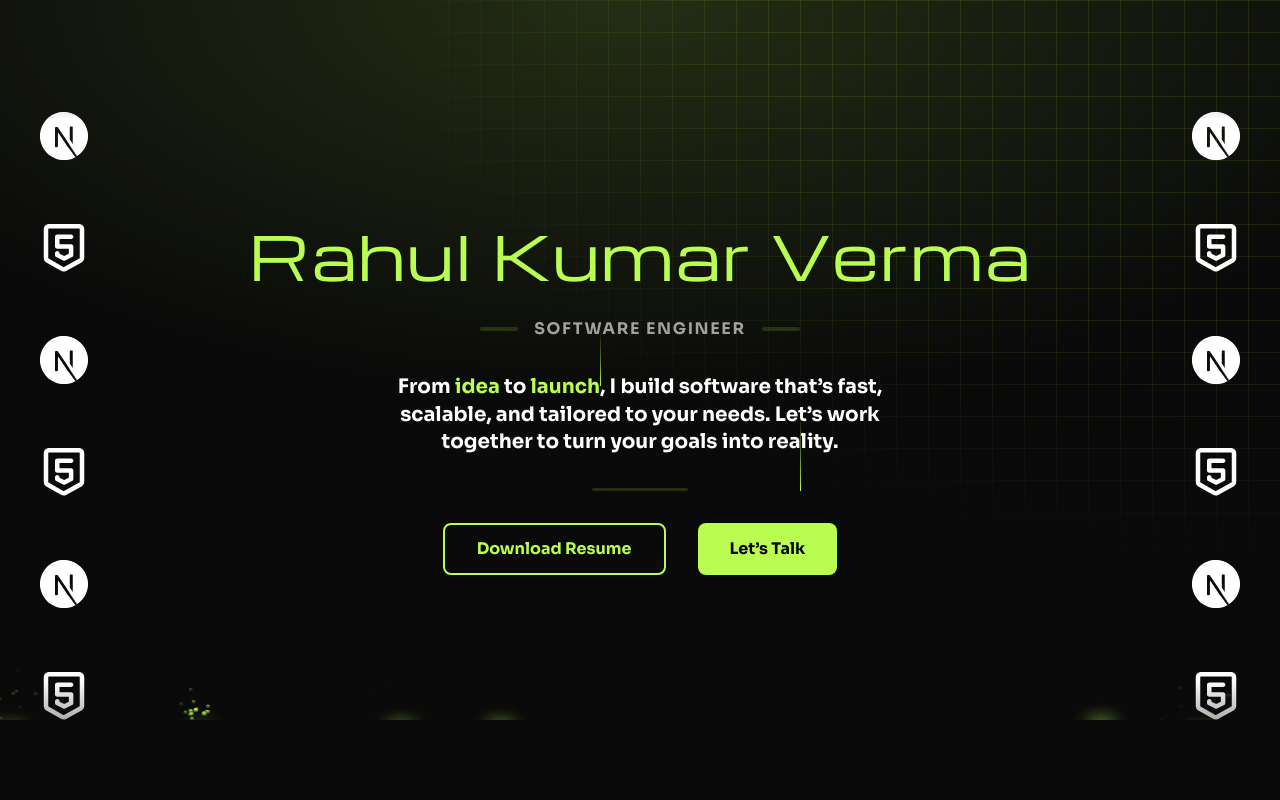
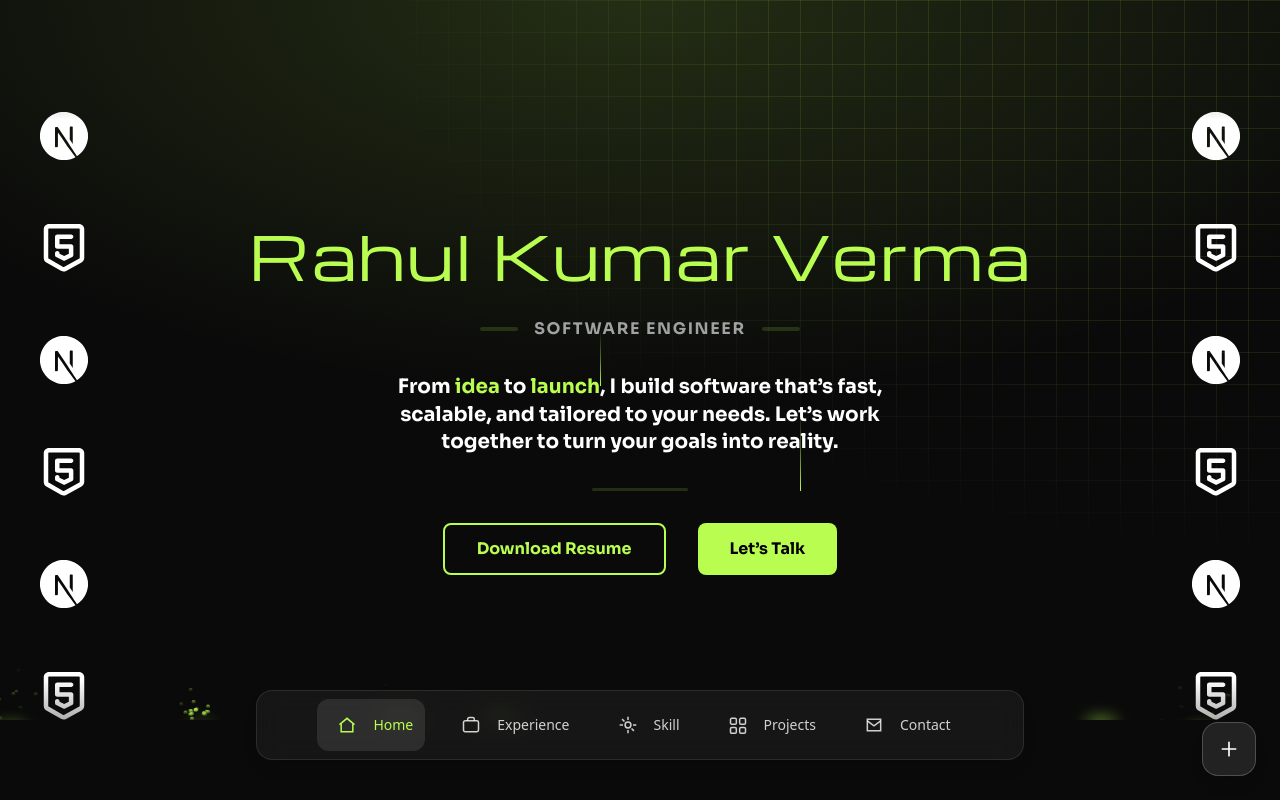
Before and after one commit to devrahuljourney/Portfolio, a Next.js app: page / in a window 1280 px wide. Built offline with nearby package versions, Linux system fonts and the light colour scheme.

Commit message:
add : navbar

```diff
--- a/src/app/layout.js
+++ b/src/app/layout.js
@@ -1,5 +1,7 @@
 import { Geist, Geist_Mono } from "next/font/google";
 import "./globals.css";
+import NavBar from "@/components/NavigationBar/NavBar";
+import SocialMenu from "@/components/NavigationBar/SocialMenu";
 
 
 
@@ -8,8 +10,15 @@ export default function RootLayout({ children }) {
     <html lang="en">
       <body
 
+
+
       >
+      <div className=" w-full md:w-[60%] flex justify-center items-center z-[30] bottom-10  left-[20%] absolute " >
+        <NavBar/>
+        <SocialMenu/>
+      </div>
         {children}
+
       </body>
     </html>
   );
--- a/src/app/page.js
+++ b/src/app/page.js
@@ -31,7 +31,7 @@ export default function Home() {
 
       {/* Scrollable Sections */}
       <div className="relative z-20 w-full h-full overflow-y-auto snap-y snap-mandatory">
-        <section className="h-screen snap-start flex items-center justify-center">
+        <section id="home" className="h-screen snap-start flex items-center justify-center">
           <Hero />
         </section>
 
--- a/src/components/Experience.jsx
+++ b/src/components/Experience.jsx
@@ -29,7 +29,7 @@ export default function Experience() {
   ];
 
   return (
-    <section className="py-20 relative">
+    <section id="experience" className="py-20 relative">
       <h2 className="text-primary font-heading text-2xl sm:text-3xl md:text-5xl mb-[5%] tracking-wide text-center text-[#B9FD50]">
         Work Experience
       </h2>
--- a/src/components/Hero.jsx
+++ b/src/components/Hero.jsx
@@ -6,9 +6,9 @@ import SideScrollBar from "./Hero/SideScrollBar";
 
 export default function Hero() {
   return (
-<BackgroundBeamsWithCollision className="bg-transparent w-full flex h-[99vh] items-center">
+<BackgroundBeamsWithCollision  className="bg-transparent w-full flex h-[99vh] items-center">
   {/* Left sidebar */}
-  <div className="hidden sm:flex w-[10%] justify-center">
+  <div  className="hidden sm:flex w-[10%] justify-center">
     <SideScrollBar />
   </div>
 
--- /dev/null
+++ b/src/components/NavigationBar/NavBar.jsx
@@ -0,0 +1,135 @@
+"use client";
+import React, { useState, useEffect } from "react";
+
+const items = [
+  {
+    key: "home",
+    label: "Home",
+    href: "#home",
+    svg: (
+      <svg viewBox="0 0 24 24" className="h-5 w-5" fill="none" stroke="currentColor" strokeWidth="1.8">
+        <path d="M3 11.5L12 4l9 7.5" />
+        <path d="M5 10.5V20h14v-9.5" />
+      </svg>
+    ),
+  },
+  {
+    key: "experience",
+    label: "Experience",
+    href: "#experience",
+    svg: (
+      <svg viewBox="0 0 24 24" className="h-5 w-5" fill="none" stroke="currentColor" strokeWidth="1.8">
+        <rect x="3" y="7" width="18" height="13" rx="2" />
+        <path d="M8 7V5a2 2 0 0 1 2-2h4a2 2 0 0 1 2 2v2" />
+      </svg>
+    ),
+  },
+  {
+    key: "skill",
+    label: "Skill",
+    href: "#skills",
+    svg: (
+      <svg viewBox="0 0 24 24" className="h-5 w-5" fill="none" stroke="currentColor" strokeWidth="1.8">
+        <path d="M12 2v4" />
+        <path d="M12 18v4" />
+        <path d="M4.93 4.93l2.83 2.83" />
+        <path d="M16.24 16.24l2.83 2.83" />
+        <path d="M2 12h4" />
+        <path d="M18 12h4" />
+        <circle cx="12" cy="12" r="3.5" />
+      </svg>
+    ),
+  },
+  {
+    key: "project",
+    label: "Projects",
+    href: "#projects",
+    svg: (
+      <svg viewBox="0 0 24 24" className="h-5 w-5" fill="none" stroke="currentColor" strokeWidth="1.8">
+        <rect x="3" y="4" width="7" height="7" rx="1.5" />
+        <rect x="14" y="4" width="7" height="7" rx="1.5" />
+        <rect x="3" y="15" width="7" height="7" rx="1.5" />
+        <rect x="14" y="15" width="7" height="7" rx="1.5" />
+      </svg>
+    ),
+  },
+  {
+    key: "contact",
+    label: "Contact",
+    href: "#contact",
+    svg: (
+      <svg viewBox="0 0 24 24" className="h-5 w-5" fill="none" stroke="currentColor" strokeWidth="1.8">
+        <path d="M4 5h16v14H4z" />
+        <path d="M4 7l8 6 8-6" />
+      </svg>
+    ),
+  },
+];
+
+export default function NavBar() {
+  const [active, setActive] = useState("home");
+
+  useEffect(() => {
+    const sectionIds = items.map((item) => item.key);
+
+    const handleScroll = () => {
+      const scrollPosition = window.scrollY + window.innerHeight / 3;
+
+      for (let i = 0; i < sectionIds.length; i++) {
+        const sectionId = sectionIds[i];
+        const section = document.getElementById(sectionId);
+        if (!section) continue;
+
+        const sectionTop = section.offsetTop;
+        const sectionHeight = section.offsetHeight;
+
+        if (scrollPosition >= sectionTop && scrollPosition < sectionTop + sectionHeight) {
+          setActive(sectionId);
+          break;
+        }
+      }
+    };
+
+    window.addEventListener("scroll", handleScroll, { passive: true });
+    handleScroll();
+    return () => window.removeEventListener("scroll", handleScroll);
+  }, []);
+
+  return (
+    <nav
+      className="
+        fixed inset-x-0 bottom-4 z-50 mx-auto w-[60%] max-w-2xl
+        rounded-2xl border border-white/10 bg-white/5 backdrop-blur-md shadow-lg
+        p-2
+        md:static md:mt-4 md:w-full md:max-w-none md:rounded-2xl
+      "
+      aria-label="Primary"
+    >
+      <ul
+        className="
+          flex items-center justify-between gap-1
+          md:justify-center md:gap-4
+        "
+      >
+        {items.map((it) => (
+          <li key={it.key}>
+            <a
+              href={it.href}
+              onClick={() => setActive(it.key)}
+              className={`
+                group flex items-center gap-2 rounded-xl md:px-3 px-1 py-1 md:py-2
+                text-sm transition
+                ${active === it.key ? "text-[#B9FD50] bg-white/10" : "text-white/80 hover:text-[#B9FD50] hover:bg-white/5"}
+              `}
+            >
+              <span className="inline-flex h-9 w-9 items-center justify-center rounded-lg" aria-hidden>
+                {it.svg}
+              </span>
+              <span className="hidden sm:inline">{it.label}</span>
+            </a>
+          </li>
+        ))}
+      </ul>
+    </nav>
+  );
+}
--- /dev/null
+++ b/src/components/NavigationBar/SocialMenu.jsx
@@ -0,0 +1,109 @@
+"use client";
+import { useState, useRef, useEffect } from "react";
+
+export default function SocialMenu() {
+  const [open, setOpen] = useState(false);
+  const menuRef = useRef(null);
+
+  useEffect(() => {
+    const handleClickOutside = (e) => {
+      if (menuRef.current && !menuRef.current.contains(e.target)) {
+        setOpen(false);
+      }
+    };
+    document.addEventListener("mousedown", handleClickOutside);
+    return () => document.removeEventListener("mousedown", handleClickOutside);
+  }, []);
+
+  const socialLinks = [
+    {
+      href: "https://twitter.com",
+      label: "Twitter",
+      svg: (
+        <svg className="h-5 w-5" viewBox="0 0 24 24" fill="currentColor">
+          <path d="M22.46 6c-.77.35-1.6.58-2.46.69a4.3 4.3 0 0 0 1.88-2.38 8.59 8.59 0 0 1-2.73 1.04 4.28 4.28 0 0 0-7.4 3.9A12.14 12.14 0 0 1 3.16 4.6a4.27 4.27 0 0 0 1.33 5.71 4.23 4.23 0 0 1-1.94-.54v.05a4.28 4.28 0 0 0 3.44 4.19c-.47.13-.97.2-1.49.2-.36 0-.72-.03-1.06-.1a4.28 4.28 0 0 0 4 2.97A8.58 8.58 0 0 1 2 19.54 12.09 12.09 0 0 0 8.29 21c7.55 0 11.68-6.26 11.68-11.68 0-.18-.01-.35-.02-.53A8.36 8.36 0 0 0 22.46 6z" />
+        </svg>
+      ),
+    },
+    {
+      href: "https://github.com",
+      label: "GitHub",
+      svg: (
+        <svg className="h-5 w-5" viewBox="0 0 24 24" fill="currentColor">
+          <path
+            fillRule="evenodd"
+            clipRule="evenodd"
+            d="M12 2a10 10 0 0 0-3.16 19.49c.5.09.68-.22.68-.48v-1.69c-2.77.6-3.36-1.34-3.36-1.34-.45-1.14-1.1-1.44-1.1-1.44-.9-.62.07-.6.07-.6 1 .07 1.53 1.03 1.53 1.03.89 1.53 2.33 1.09 2.9.84.09-.65.35-1.09.63-1.34-2.22-.25-4.56-1.11-4.56-4.94 0-1.09.39-1.99 1.03-2.69-.1-.26-.45-1.3.1-2.71 0 0 .84-.27 2.75 1.02A9.6 9.6 0 0 1 12 6.84a9.6 9.6 0 0 1 2.5.34c1.91-1.29 2.75-1.02 2.75-1.02.55 1.41.2 2.45.1 2.71.64.7 1.03 1.6 1.03 2.69 0 3.84-2.34 4.69-4.57 4.94.36.31.68.93.68 1.87v2.77c0 .26.18.57.69.48A10 10 0 0 0 12 2z"
+          />
+        </svg>
+      ),
+    },
+    {
+      href: "https://linkedin.com",
+      label: "LinkedIn",
+      svg: (
+        <svg className="h-5 w-5" viewBox="0 0 24 24" fill="currentColor">
+          <path d="M4.98 3.5A2.5 2.5 0 1 1 0 3.5a2.5 2.5 0 0 1 4.98 0zM.5 8h4.99v12H.5zM8.5 8h4.78v1.64h.07c.67-1.27 2.3-2.61 4.74-2.61 5.07 0 6 3.34 6 7.68V20h-5v-6.57c0-1.57-.03-3.6-2.19-3.6-2.2 0-2.54 1.72-2.54 3.49V20h-5V8z" />
+        </svg>
+      ),
+    },
+    {
+      href: "https://instagram.com",
+      label: "Instagram",
+      svg: (
+        <svg className="h-5 w-5" viewBox="0 0 24 24" fill="currentColor">
+          <path d="M7.75 2h8.5A5.75 5.75 0 0 1 22 7.75v8.5A5.75 5.75 0 0 1 16.25 22h-8.5A5.75 5.75 0 0 1 2 16.25v-8.5A5.75 5.75 0 0 1 7.75 2zM12 7.25A4.75 4.75 0 1 0 16.75 12 4.76 4.76 0 0 0 12 7.25zm0 7.5A2.75 2.75 0 1 1 14.75 12 2.76 2.76 0 0 1 12 14.75zM17.5 6.75a1.25 1.25 0 1 0-1.25-1.25 1.25 1.25 0 0 0 1.25 1.25z" />
+        </svg>
+      ),
+    },
+  ];
+
+  return (
+    <div
+      className="fixed bottom-6 right-6 z-50 flex flex-col items-end"
+      ref={menuRef}
+    >
+      {/* Social Links */}
+      <div
+        className={`flex flex-col gap-3 mb-3 transition-all duration-300 ${
+          open
+            ? "opacity-100 translate-y-0"
+            : "opacity-0 translate-y-6 pointer-events-none"
+        }`}
+      >
+        {socialLinks.map((link, i) => (
+          <a
+            key={i}
+            href={link.href}
+            target="_blank"
+            rel="noopener noreferrer"
+            className="bg-white/10 hover:bg-white/20 text-white rounded-full p-3 shadow-lg backdrop-blur-md transition"
+            title={link.label}
+          >
+            {link.svg}
+          </a>
+        ))}
+      </div>
+
+      {/* Glassmorphism Toggle */}
+      <button
+        onClick={() => setOpen((p) => !p)}
+        className="backdrop-blur-md bg-white/10 hover:bg-white/20 text-white border border-white/20 rounded-2xl p-4 shadow-lg transition"
+      >
+        {open ? (
+    // Close icon
+    <svg xmlns="http://www.w3.org/2000/svg" className="h-5 w-5" fill="none"
+      viewBox="0 0 24 24" stroke="currentColor" strokeWidth="2">
+      <path strokeLinecap="round" strokeLinejoin="round" d="M6 18L18 6M6 6l12 12" />
+    </svg>
+  ) : (
+    // Plus icon
+    <svg xmlns="http://www.w3.org/2000/svg" className="h-5 w-5" fill="none"
+      viewBox="0 0 24 24" stroke="currentColor" strokeWidth="2">
+      <path strokeLinecap="round" strokeLinejoin="round" d="M12 4v16m8-8H4" />
+    </svg>
+  )}
+      </button>
+    </div>
+  );
+}
```
